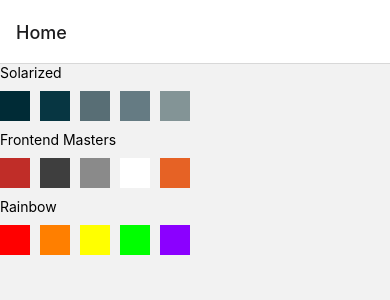
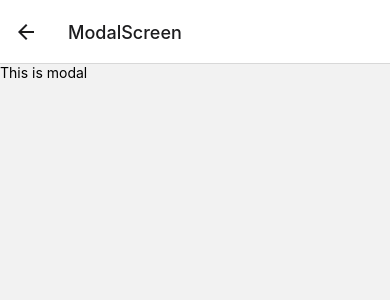
Before and after one commit to shubh-511/react-native-practice, a React Native app: screen /ModalScreen in a window 390 px wide. Shown: the top 300 px of the page. Built offline with nearby package versions, Linux system fonts and the light colour scheme.

Commit message:
Testing modal

```diff
--- a/App.tsx
+++ b/App.tsx
@@ -5,19 +5,35 @@
 import Home from './screens/Home';
 import ColorPalette from './screens/ColorPalette';
 import {createStackNavigator} from '@react-navigation/stack';
+import ModalScreen from './screens/ModalScreen';
 
-const Stack = createStackNavigator();
+const RootStack = createStackNavigator();
+const MainStack = createStackNavigator();
+
+const MainStackScreen = () => {
+  return (
+    <MainStack.Navigator>
+      <MainStack.Screen name="Home" component={Home} />
+      <MainStack.Screen
+        name="ColorPalette"
+        component={ColorPalette}
+        options={({route}) => ({title: route?.params?.paletteName})}
+      />
+    </MainStack.Navigator>
+  );
+};
+
 const App = () => {
   return (
     <NavigationContainer>
-      <Stack.Navigator>
-        <Stack.Screen name="Home" component={Home} />
-        <Stack.Screen
-          name="ColorPalette"
-          component={ColorPalette}
-          options={({route}) => ({title: route?.params?.paletteName})}
+      <RootStack.Navigator mode="modal">
+        <RootStack.Screen
+          name="Home"
+          component={MainStackScreen}
+          options={{headerShown: false}}
         />
-      </Stack.Navigator>
+        <RootStack.Screen name="ModalScreen" component={ModalScreen} />
+      </RootStack.Navigator>
     </NavigationContainer>
   );
 };
--- a/screens/Home.tsx
+++ b/screens/Home.tsx
@@ -1,5 +1,6 @@
 import React from 'react';
 import {FlatList, StyleSheet, Text, TouchableOpacity, View} from 'react-native';
+import ModalScreen from './ModalScreen';
 
 const COLORS = [
   {colorName: 'Base03', hexCode: '#002b36'},
@@ -61,6 +62,14 @@
           />
         </TouchableOpacity>
       )}
+      ListHeaderComponent={
+        <TouchableOpacity
+          onPress={() => {
+            navigation.navigate('ModalScreen');
+          }}>
+          <Text>i am modal</Text>
+        </TouchableOpacity>
+      }
     />
   );
 };
--- /dev/null
+++ b/screens/ModalScreen.tsx
@@ -0,0 +1,12 @@
+import React from 'react';
+import {View, Text} from 'react-native';
+
+const ModalScreen = () => {
+  return (
+    <View>
+      <Text>This is modal</Text>
+    </View>
+  );
+};
+
+export default ModalScreen;
```
Also changed, not shown: 2 other files (tests, documents, lock files or other folders).
